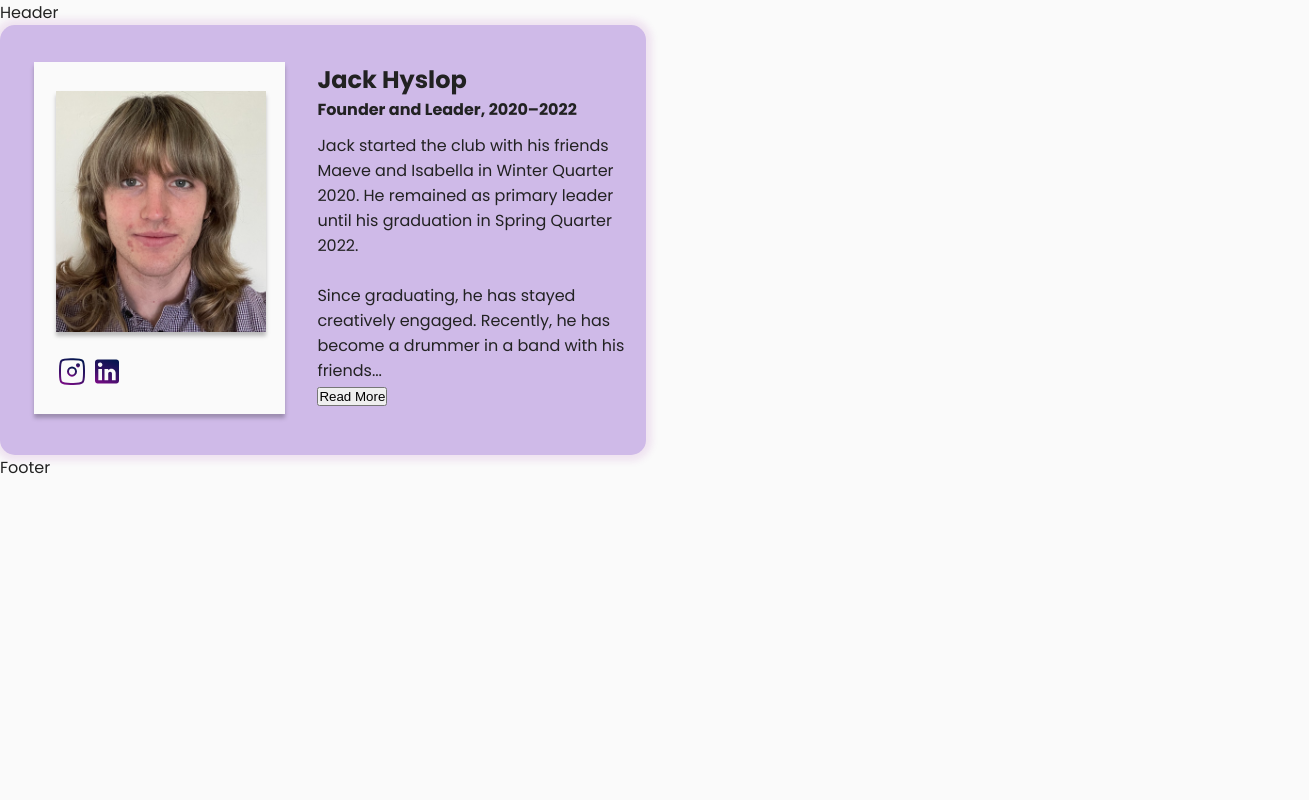
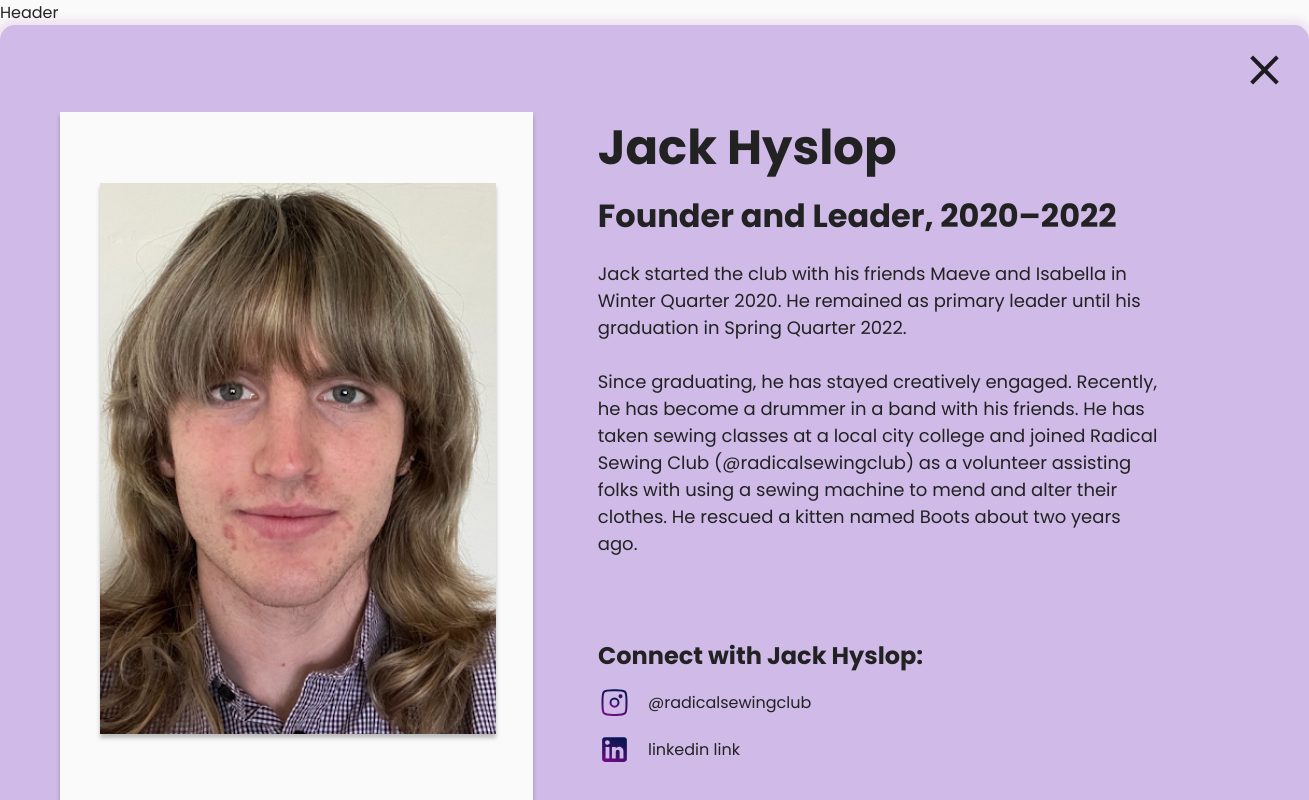
Before and after one commit to include-davis/aggie-fiction, a Next.js app: page /alumni in a window 1280 px wide. Both pictures are taken after a click on the button "Read More". Shown: the top 800 px of the page, 1309 px wide, since content can reach past the window. Built offline with nearby package versions, Linux system fonts and the light colour scheme.

Commit message:
feat: add expandedAlumniCard component and button

```diff
--- a/app/(pages)/_components/AlumniPageCard/AlumniPageCard.jsx
+++ b/app/(pages)/_components/AlumniPageCard/AlumniPageCard.jsx
@@ -1,6 +1,9 @@
-
+"use client";
 import styles from "./AlumniPageCard.module.scss";
 import Image from "next/image";
+import { useState } from "react";
+import ExpandedAlumniCard from "../ExpandedAlumniCard/ExpandedAlumniCard";
+
 
 export default function AlumniPageCard(info) {
     const {
@@ -8,10 +11,31 @@ export default function AlumniPageCard(info) {
         role,
         years,
         description,
+        longDescription,
         imageUrl,
+        instaHandle,
+        linkedinHandle,
 
     } = info;
 
+    const [expanded, setExpanded] = useState(false);
+    const handleExpand = () => setExpanded(true);
+    const handleCollapse = () => setExpanded(false);
+
+    if (expanded) {
+        return (
+            <ExpandedAlumniCard
+                name={name}
+                role={role}
+                years={years}
+                longDescription={longDescription}
+                imageUrl={imageUrl}
+                instaHandle={instaHandle}
+                linkedinHandle={linkedinHandle}
+                onCollapse={handleCollapse}
+            />
+        );
+    }
     return (
         <div className={styles.card}>
             <div className={styles.imagecontainer}>
@@ -51,10 +75,8 @@ export default function AlumniPageCard(info) {
 
 
                 <p className={styles.description}>{description}</p>
-                <button className={styles.button}>Read More</button>
+                <button className={styles.button} onClick={handleExpand}>Read More</button>
             </div>
-
-
         </div>
     );
 }
--- a/app/(pages)/_components/AlumniPageCard/AlumniPageCard.module.scss
+++ b/app/(pages)/_components/AlumniPageCard/AlumniPageCard.module.scss
@@ -1,81 +1,94 @@
 .card {
-  width: 40.375rem;
-  height: 26.875rem;
+  width: 646px;
+  height: 430px;
   flex-shrink: 0;
 
-  border-radius: 0.9375rem;
+  border-radius: 15px;
   background: var(--light-purple, #CFBAE8);
   box-shadow: 0px 0px 7px 6px rgba(152, 29, 156, 0.10);
 
   display: flex;
   flex-direction: row;
-  gap: 2rem;
+  gap: 32px;
 
-  padding-left: 2.15rem;
-  padding-top: 2.31rem;
-  padding-bottom: 1.56rem;
+  padding-left: 34px;
+  padding-top: 37px;
+  padding-bottom: 25px;
 }
 
 .imagecontainer {
 
-  width: 15.6875rem;
-  height: 22rem;
+  width: 251px;
+  height: 352px;
   flex-shrink: 0;
   background: var(--white, #FAFAFA);
   box-shadow: 0px 4px 4px 0px rgba(0, 0, 0, 0.25);
   align-items: center;
 
 
-  padding-left:1.35rem;
-  padding-top: 1.81rem;
-  padding-right: 1.21rem;
-  padding-bottom: 5.13rem;
+  padding-left: 22px;
+  padding-top: 29px;
+  padding-right: 19px;
+  padding-bottom: 82px;
 
 }
 
 .image {
-  width: 13.125rem;
-  height: 15.0625rem;
+  width: 210px;
+  height: 241px;
   flex-shrink: 0;
   object-fit: cover;
   box-shadow: 0px 4px 4px 0px rgba(0, 0, 0, 0.25);
 }
 
 
-.icons{
+.icons {
   display: flex;
   flex-direction: row;
-  gap: 0.19rem;
-  margin-top: 1rem
+  gap: 3px;
+  margin-top: 16px;
 }
 
 .instagram {
-  width: 2rem;
-  height: 2.0625rem;
+  width: 32px;
+  height: 33px;
 }
 
 .linkedin {
-  width: 2rem;
-  height: 2.0625rem;
+  width: 32px;
+  height: 33px;
 }
 
-.textcontainer{
-  height: 22rem;
+.textcontainer {
+  height: 352px;
 }
-.name{
+
+.name {
   font-size: 1.5rem;
   font-weight: 700;
 }
 
-.role{
+.role {
   font-size: 1rem;
 }
 
-.description{
-  margin-top:0.69rem;
-  width: 19.375rem;
+.description {
+  margin-top: 11px;
+  width: 310px;
 }
 
-.button{
+.button {
+  display: flex;
+  width: 110px;
+  height: 35px;
+  padding: 10px 20px;
+  justify-content: center;
+  align-items: center;
+  gap: 20px;
+  flex-shrink: 0;
 
+  border-radius: 100px;
+  border: 2px solid var(--gold);
+  background: #E4A135;
+  cursor: pointer;
 }
--- /dev/null
+++ b/app/(pages)/_components/ExpandedAlumniCard/ExpandedAlumniCard.jsx
@@ -0,0 +1,73 @@
+import styles from "./ExpandedAlumniCard.module.scss";
+import Image from "next/image";
+
+export default function ExpandedAlumniCard({
+    name,
+    role,
+    years,
+    longDescription,
+    imageUrl,
+    instaHandle,
+    linkedinHandle,
+    onCollapse,
+}) {
+    return (
+        <div className={styles.expandedCard}>
+
+            <button className={styles.closeButton} onClick={onCollapse}>
+                <Image
+                    src="/close.svg"
+                    alt="Close icon"
+                    width={49}
+                    height={50}
+                    />
+            </button>
+
+
+            <div className={styles.imageContainer}>
+                <Image
+                    src={imageUrl}
+                    alt={`${name} photo`}
+                    className={styles.image}
+                    width={1309}
+                    height={886}
+                    objectFit="cover"
+                />
+            </div>
+
+
+            <div className={styles.textContainer}>
+                <h1 className={styles.name}>{name}</h1>
+                <h2 className={styles.role}>
+                    {role}, {years}
+                </h2>
+
+                <p className={styles.longDescription}>{longDescription}</p>
+
+
+                <div className={styles.icons}>
+
+                        <h2 className={styles.socialTitle}>Connect with {name}:</h2>
+                        <div className={styles.socialContainer}>
+                        <Image
+                            src="/insta-icon.svg"
+                            alt="Instagram icon"
+                            width={33}
+                            height={33}
+                        />
+                        <span className={styles.socialHandle}>{instaHandle}</span>
+                    </div>
+                    <div className={styles.socialContainer}>
+                        <Image
+                            src="/linkedin-icon.svg"
+                            alt="LinkedIn icon"
+                            width={33}
+                            height={33}
+                        />
+                        <span className={styles.socialHandle}>{linkedinHandle}</span>
+                    </div>
+                </div>
+            </div>
+        </div>
+    );
+}
--- /dev/null
+++ b/app/(pages)/_components/ExpandedAlumniCard/ExpandedAlumniCard.module.scss
@@ -0,0 +1,96 @@
+.expandedCard {
+    position: relative;
+    width: 1309px;
+    height: 886px;
+    flex-shrink: 0;
+
+    border-radius: 15px;
+    background: var(--light-purple, #CFBAE8);
+    box-shadow: 0px 0px 7px 6px rgba(152, 29, 156, 0.10);
+
+    display: flex;
+    flex-direction: row;
+    gap: 65.12px;
+
+    padding-left: 60.43px;
+    padding-top: 87px;
+    padding-bottom: 89.35px;
+  }
+  .closeButton{
+    position: absolute;
+    top: 20px;
+    right:20px;
+    background: transparent;
+    border: none;
+    cursor: pointer;
+
+
+  }
+  .imageContainer {
+    width: 472.251px;
+    height: 709.653px;
+    flex-shrink: 0;
+    background: var(--white, #FAFAFA);
+    box-shadow: 0px 4px 4px 0px rgba(0, 0, 0, 0.25);
+    align-items: center;
+
+
+    padding-left: 39.96px;
+    padding-top: 71px;
+    padding-right: 36.74px;
+    padding-bottom: 87.65px;
+
+  }
+
+  .image {
+    width: 395.745px;
+    height: 551px;
+    flex-shrink: 0;
+    object-fit: cover;
+    box-shadow: 0px 4px 4px 0px rgba(0, 0, 0, 0.25);
+  }
+
+
+  .name {
+    font-size: 3rem;
+    font-weight: 700;
+    margin-bottom: 8px;
+  }
+
+  .role {
+    font-size: 2rem;
+    margin-bottom: 20px;
+  }
+
+  .longDescription {
+
+    width: 565.843px;
+    font-size: 1.125rem;
+    font-weight: 400;
+  }
+
+  .socialTitle {
+    font-size: 1.5rem;
+  }
+
+  .socialContainer {
+    display: flex;
+    align-items: center;
+    gap: 17px;
+
+
+  }
+
+  .icons {
+    display: flex;
+    flex-direction: column;
+    gap: 13.25px;
+
+    position: absolute;
+    bottom: 161px;
+    left:598px;
+    right:124px;
+    top:613px;
+
+
+  }
--- a/app/(pages)/alumni/page.jsx
+++ b/app/(pages)/alumni/page.jsx
@@ -3,7 +3,7 @@ import AlumniPageCard from "../_components/AlumniPageCard/AlumniPageCard.jsx";
 
 
 export default function almuni() {
-    return(
+  return (
 
     <AlumniPageCard
       name="Jack Hyslop"
@@ -17,7 +17,24 @@ export default function almuni() {
           Since graduating, he has stayed creatively engaged. Recently, he has become a drummer in a band with his friends...
         </>
       }
+      longDescription={
+        <>
+          Jack started the club with his friends Maeve and Isabella in Winter Quarter 2020.
+          He remained as primary leader until his graduation in Spring Quarter 2022.
+          <br />
+          <br />
+          Since graduating, he has stayed creatively engaged.
+          Recently, he has become a drummer in a band with his friends.
+          He has taken sewing classes at a local city college and joined Radical Sewing Club (@radicalsewingclub) as a volunteer assisting folks
+          with using a sewing machine to mend and alter their clothes.
+          He rescued a kitten named Boots about two years ago.
+        </>
+      }
       imageUrl="/jack.png"
+
+      instaHandle="@radicalsewingclub"
+      linkedinHandle="linkedin link"
+
     />
   );
 
```
Also changed, not shown: public/close.svg (added). Lines whose indentation alone changed are shown as unchanged.
